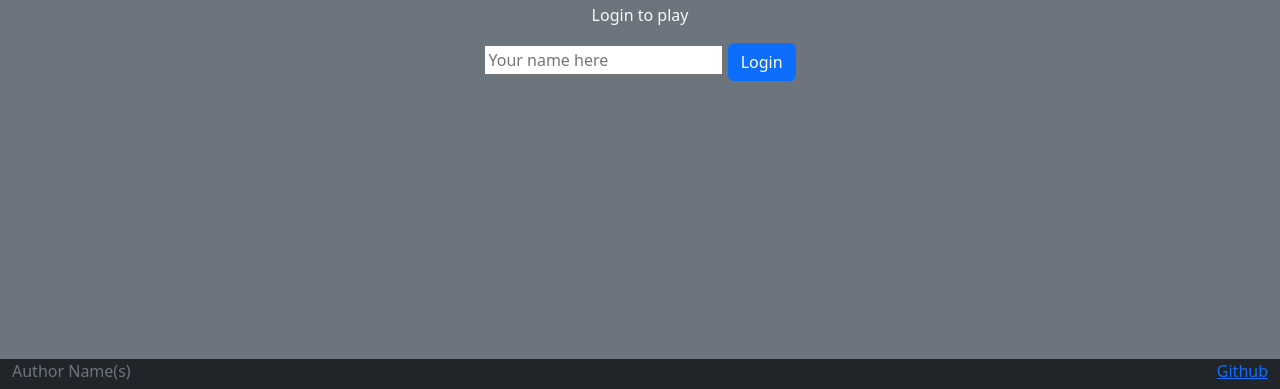
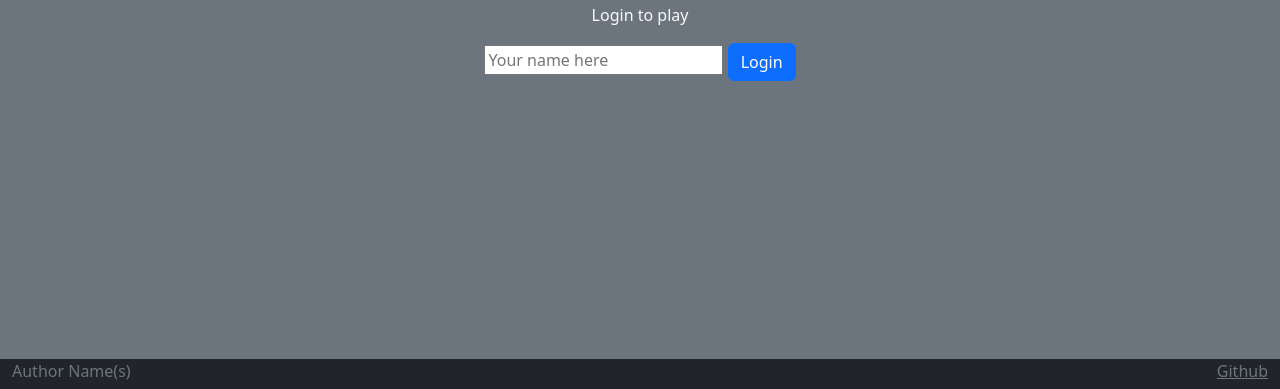
Before and after one commit to JustinNielsen/simon, a plain HTML site: page index.html in a window 1280 px wide. Shown: the part 411-800 px from the top of the page. Drawn offline with nearby package versions, Linux system fonts and the light colour scheme.

Commit message:
footer fix

```diff
--- a/index.html
+++ b/index.html
@@ -40,7 +40,7 @@
     <footer class="bg-dark text-dark text-muted">
       <div class="container-fluid">
         <span class="text-reset">Author Name(s)</span>
-        <a href="https://github.com/JustinNielsen/simon">Github</a>
+        <a class="text-reset" href="https://github.com/JustinNielsen/simon">Github</a>
       </div>
     </footer>
   </body>
```
